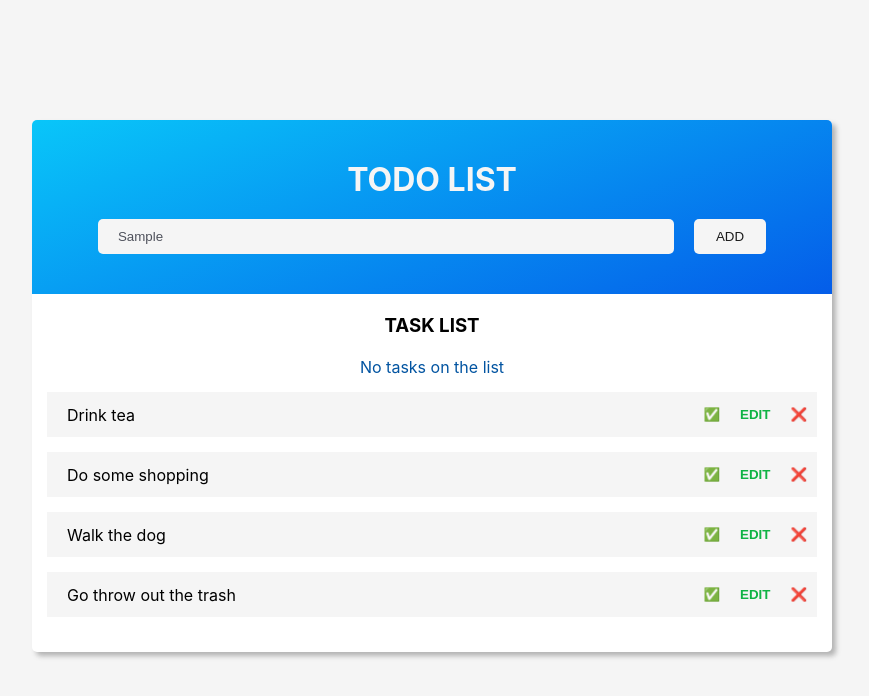
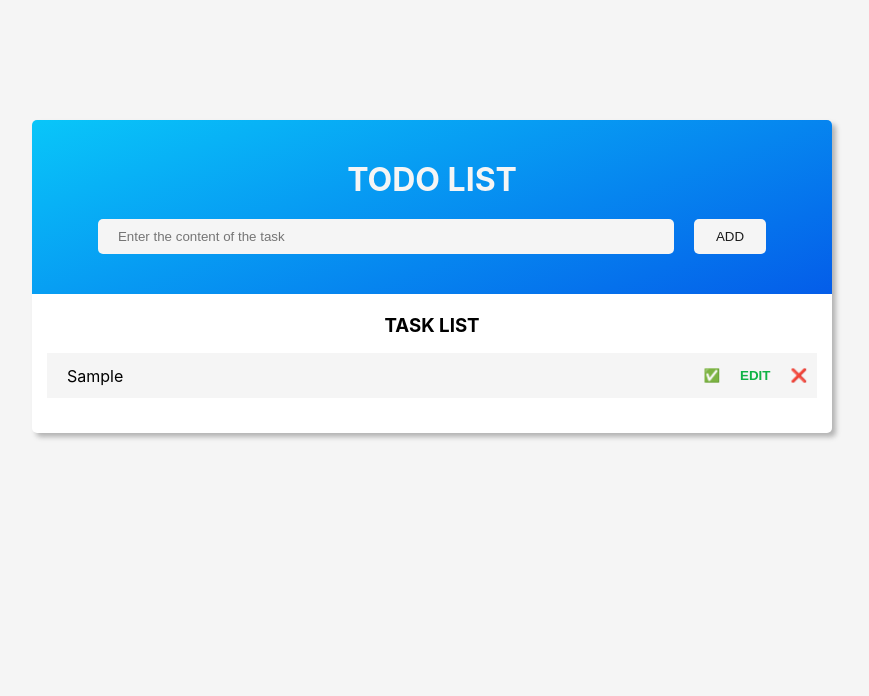
Before and after one commit to Markus-Sm/to-do-list, a React (Create React App) app: page / in a window 1280 px wide. Both pictures are taken after typing "Sample" into the empty fields and a click on the button "ADD". Shown: the top 696 px of the page, without its empty margins (208-1077 px from the left). Built offline with nearby package versions, Linux system fonts and the light colour scheme.

Commit message:
adding function for adding and removing from an array

```diff
--- a/src/App.js
+++ b/src/App.js
@@ -1,62 +1,114 @@
-const tasks = [
-	{
-		task: 'Drink tea',
-	},
-	{
-		task: 'Do some shopping',
-	},
-	{
-		task: 'Walk the dog',
-	},
-	{
-		task: 'Go throw out the trash',
-	},
-]
+import { useState } from 'react'
+
+// const initialTasks = [
+// 	{
+// 		task: 'Drink tea',
+// 		done: false,
+// 	},
+// 	{
+// 		task: 'Do some shopping',
+// 		done: false,
+// 	},
+// 	{
+// 		task: 'Walk the dog',
+// 		done: false,
+// 	},
+// 	{
+// 		task: 'Go throw out the trash',
+// 		done: false,
+// 	},
+// 	{
+// 		task: 'Go out',
+// 		done: false,
+// 	},
+// ]
 
 function App() {
+	const [tasks, setTasks] = useState([])
+
+	function handleAddTasks(task) {
+		setTasks(tasks => [...tasks, task])
+	}
+
+	function handleDeleteItem(id) {
+		setTasks(tasks => tasks.filter(task => task.id !== id))
+	}
+
+	function handleToggleTask(id) {
+		setTasks(tasks => tasks.map(task => (task.id === id ? { ...task, done: !task.done } : task)))
+	}
+
 	return (
 		<div className='App'>
 			<div className='todo'>
-				<Header />
-				<TodoList data={tasks} />
+				<Header onAddTasks={handleAddTasks} />
+				<TodoList tasks={tasks} data={tasks} onDeleteTask={handleDeleteItem} onCompleteTask={handleToggleTask} />
 			</div>
 			<Popup />
 		</div>
 	)
 }
 
-function Header() {
+function Header({ onAddTasks }) {
+	const [description, setDescription] = useState('')
+
+	function handleSubmit(e) {
+		e.preventDefault()
+
+		if (!description) return
+
+		const newTask = { description, done: false, id: Date.now() }
+
+		onAddTasks(newTask)
+
+		setDescription('')
+
+		console.log(newTask)
+	}
+
 	return (
 		<div className='header'>
 			<h1>ToDo List</h1>
-			<input type='text' className='todo-input' placeholder='Enter the content of the task' />
-			<button className='btn-add'>Add</button>
+			<form onSubmit={handleSubmit}>
+				<input
+					type='text'
+					value={description}
+					onChange={e => setDescription(e.target.value)}
+					className='todo-input'
+					placeholder='Enter the content of the task'
+				/>
+				<button className='btn-add'>Add</button>
+			</form>
 		</div>
 	)
 }
 
-function TodoList({ data }) {
+function TodoList({ data, onDeleteTask, onCompleteTask }) {
 	return (
 		<div className='todolist'>
 			<h3>Task List</h3>
-			<p className='error-info'>No tasks on the list</p>
+			{data >= 0 && <p className='error-info'>No tasks on the list</p>}
 			<ul>
-				{data.map((el, i) => (
-					<Task task={el.task} keyToList={i} key={i} />
+				{data.map(task => (
+					<Task task={task} keyToList={task.id} key={task.id} onDeleteTask={onDeleteTask} onComplete={onCompleteTask} />
 				))}
 			</ul>
 		</div>
 	)
 }
 
-function Task({ task, keyToList }) {
+function Task({ task, onDeleteTask, onComplete, keyToList }) {
 	return (
-		<li data-id={keyToList} key={keyToList}>
-			{task}
+		<li data-id={keyToList} className={task.done ? 'completed' : ''}>
+			{task.description}
 			<div className='tools'>
-				<button className='complete'>✅</button>
+				<button onClick={() => onComplete(task.id)} className={task.done ? 'completed' : 'complete'}>
+					✅
+				</button>
 				<button className='edit'>EDIT</button>
-				<button className='delete'>❌</button>
+				<button onClick={() => onDeleteTask(task.id)} className='delete'>
+					❌
+				</button>
 			</div>
 		</li>
 	)
```
